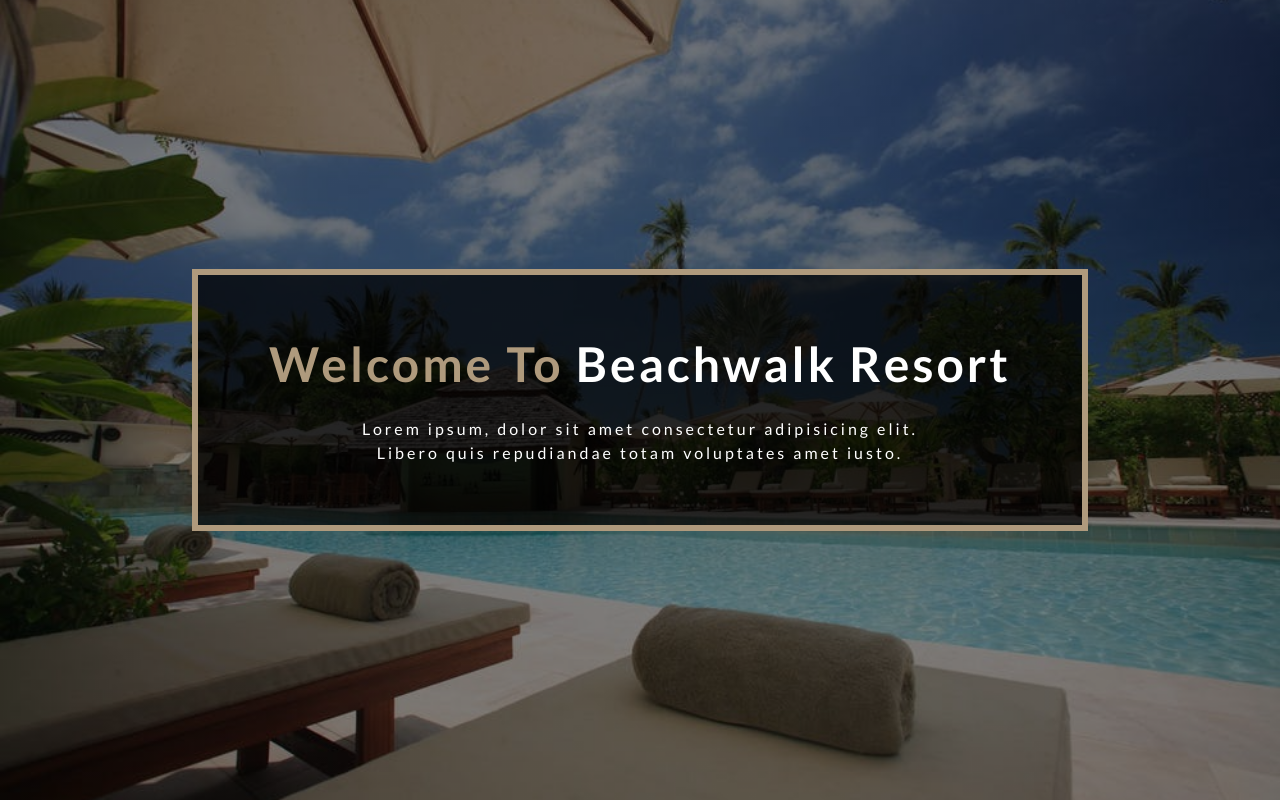
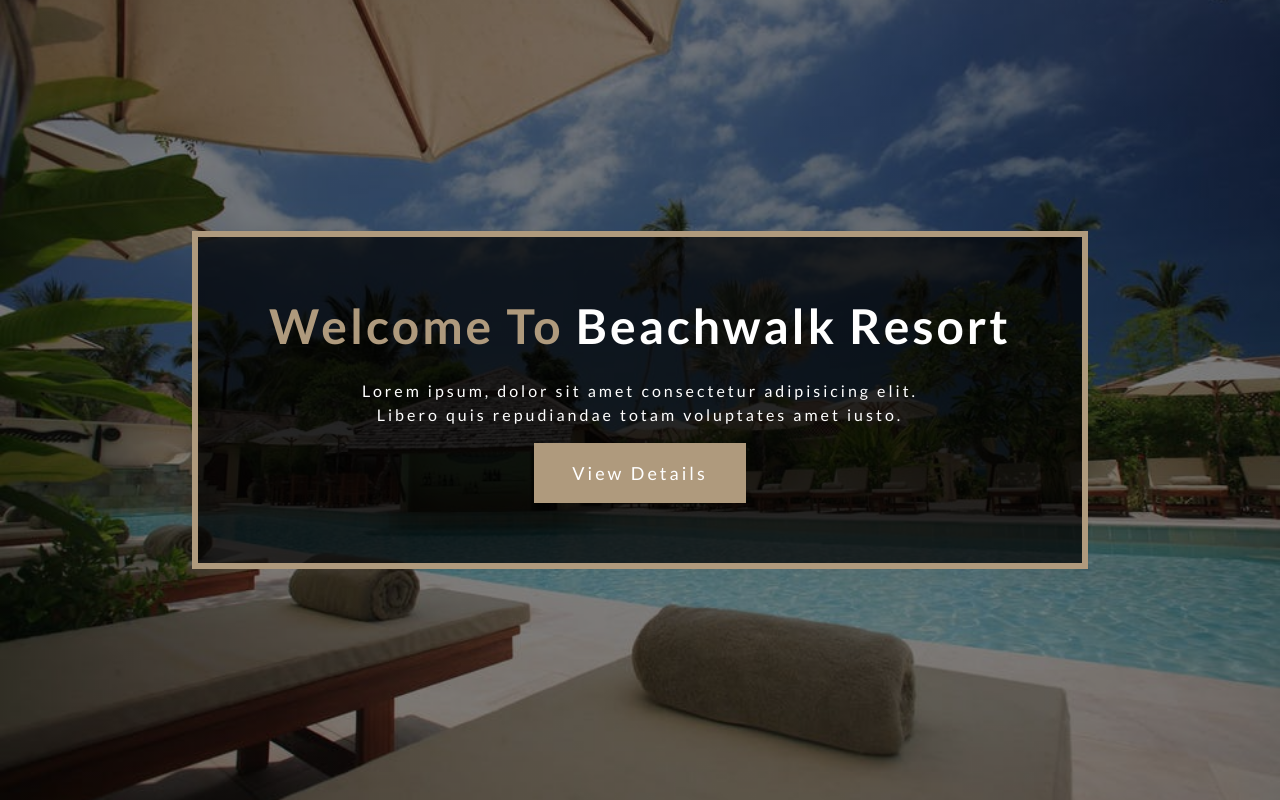
Before and after one commit to ianinazarenko/styled-components-training, a React (Create React App) app: page / in a window 1280 px wide. Built offline with nearby package versions, Linux system fonts and the light colour scheme.

Commit message:
Created PrimaryButton component

```diff
--- /dev/null
+++ b/src/components/globals/Buttons.jsx
@@ -0,0 +1,30 @@
+import styled from 'styled-components';
+import {
+  setColor,
+  setRem,
+  setLetterSpacing,
+  setFont,
+  setBorder,
+  setTransition,
+} from '../../styles';
+
+export const PrimaryButton = styled.button`
+  background-color: ${setColor.primaryColor};
+  display: inline-block;
+  color: ${setColor.mainWhite};
+  text-transform: capitalize;
+  font-size: ${setRem(18)};
+  ${setFont.main};
+  padding: ${setRem(17)} ${setRem(36)};
+  ${setBorder({ color: setColor.primaryColor })};
+  ${setLetterSpacing(3)};
+  text-decoration: none;
+  ${setTransition};
+  ${(props) =>
+    `margin: ${props.t || 0} ${props.r || 0} ${props.b || 0} ${props.l || 0}`};
+
+  &:hover {
+    background: transparent;
+    color: ${setColor.primaryColor};
+  }
+`;
--- a/src/components/home/Header.jsx
+++ b/src/components/home/Header.jsx
@@ -2,6 +2,7 @@ import React from 'react';
 import Hero from '../globals/Hero';
 import aboutImg from '../../images/aboutBcg.jpeg';
 import Banner from '../globals/Banner';
+import { PrimaryButton } from '../globals/Buttons';
 
 function Header() {
   return (
@@ -9,8 +10,9 @@ function Header() {
       <Banner
         greeting='welcome to'
         title='beachwalk resort'
-        text='Lorem ipsum, dolor sit amet consectetur adipisicing elit. Libero quis repudiandae totam voluptates amet iusto.'
-      />
+        text='Lorem ipsum, dolor sit amet consectetur adipisicing elit. Libero quis repudiandae totam voluptates amet iusto.'>
+        <PrimaryButton t='1rem'>View details</PrimaryButton>
+      </Banner>
     </Hero>
   );
 }
```
